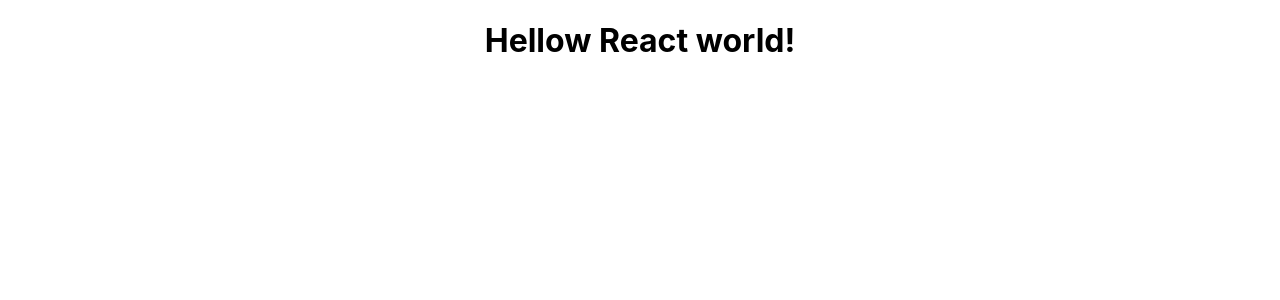
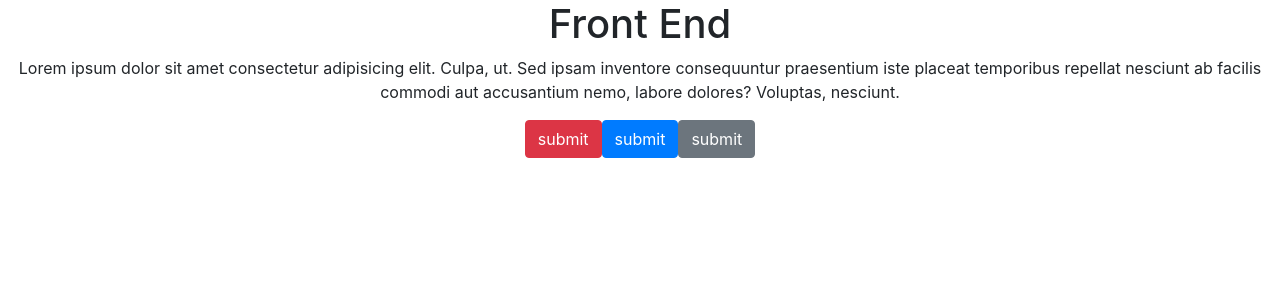
Before and after one commit to abhiwebby/yummy-foodies, a React (Create React App) app: page / in a window 1280 px wide. Shown: the top 300 px of the page. Built offline with nearby package versions, Linux system fonts and the light colour scheme.

Commit message:
bootstrap included

```diff
--- a/package.json
+++ b/package.json
@@ -10,6 +10,8 @@
     "@types/node": "^12.0.0",
     "@types/react": "^16.9.53",
     "@types/react-dom": "^16.9.8",
+    "bootstrap": "^4.5.3",
+    "install": "^0.13.0",
     "react": "^17.0.1",
     "react-dom": "^17.0.1",
     "react-scripts": "4.0.1",
--- a/src/App.tsx
+++ b/src/App.tsx
@@ -1,11 +1,19 @@
 import React from "react";
-import logo from "./logo.svg";
 import "./App.css";
 
 function App() {
   return (
     <div className="App">
-      <h1>Hellow React world!</h1>
+      <h1>Front End</h1>
+      <p>
+        Lorem ipsum dolor sit amet consectetur adipisicing elit. Culpa, ut. Sed
+        ipsam inventore consequuntur praesentium iste placeat temporibus
+        repellat nesciunt ab facilis commodi aut accusantium nemo, labore
+        dolores? Voluptas, nesciunt.
+      </p>
+      <button className="btn btn-danger">submit</button>
+      <button className="btn btn-primary">submit</button>
+      <button className="btn btn-secondary">submit</button>
     </div>
   );
 }
```
Also changed, not shown: src/index.tsx (+7 -6 lines), 2 other files (tests, documents, lock files or other folders).
